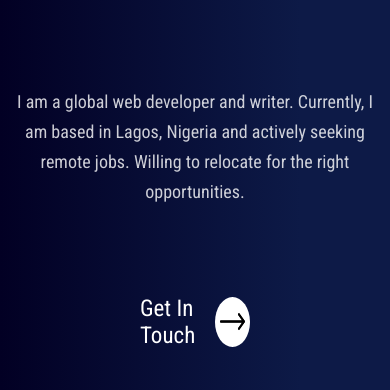
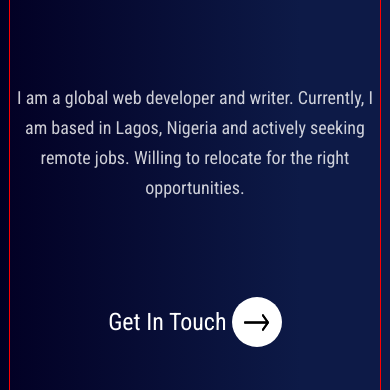
Before and after one commit to morzook/my-portfolio-2, a plain HTML site: page index.html in a window 390 px wide. Shown: the part 288-678 px from the top of the page. Drawn offline with nearby package versions, Linux system fonts and the light colour scheme.

Commit message:
Update style.css

```diff
--- a/style.css
+++ b/style.css
@@ -20,6 +20,7 @@ body{
 }
 
 .hero-content{
+    border: 1px solid red;
     color: white;
     width: 95%;
     height: 95%;
@@ -155,6 +156,8 @@ transition: width 2s;
 */
 
 @media (min-width: 768px) and (max-width: 1024px) {
+    .hero{
+    }
     .hero-content{
         width: 98%;
     }
@@ -384,6 +387,13 @@ transition: width 2s;
     width: 35px;
     height: 35px;
 }
+
+.intro-cta{
+    margin-top: 5px;
+    width: 55%;
+    justify-content: center;
+    font-size: 1.5rem;
+  }
 
 
 
```
